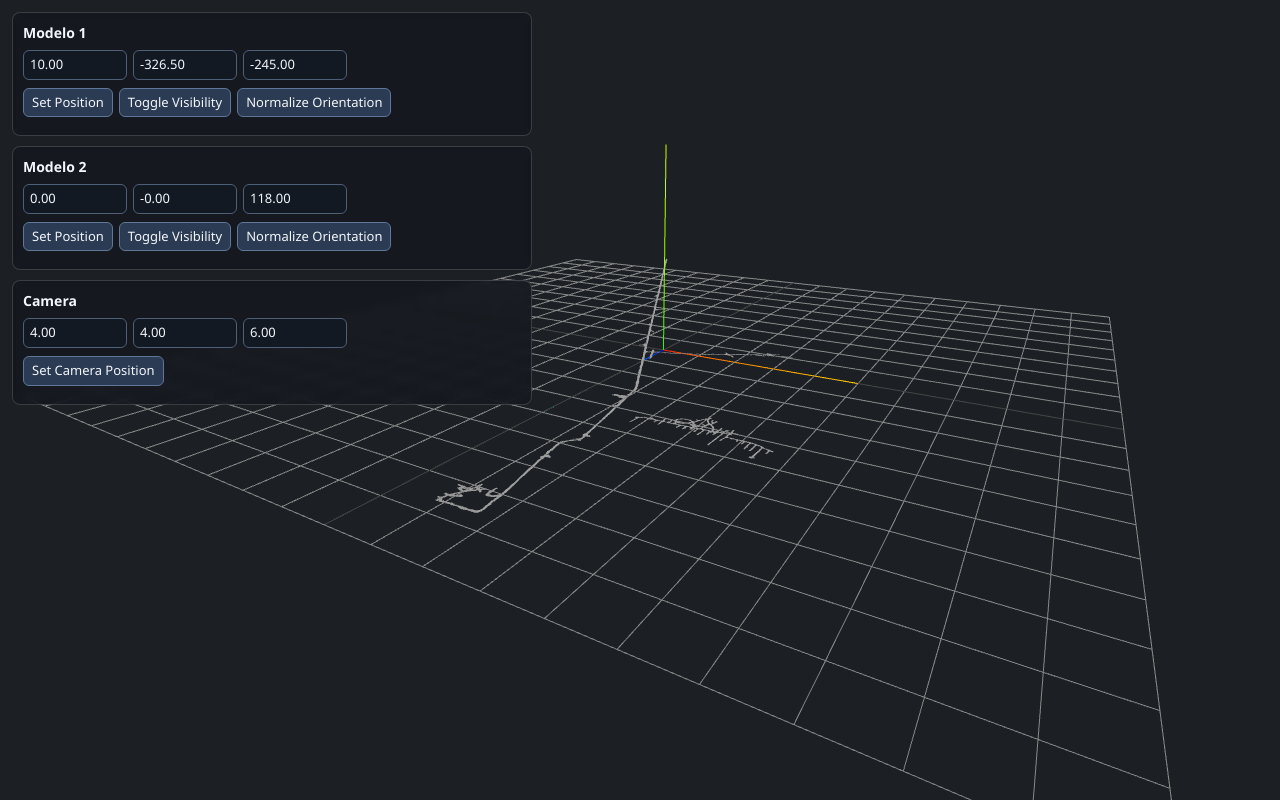
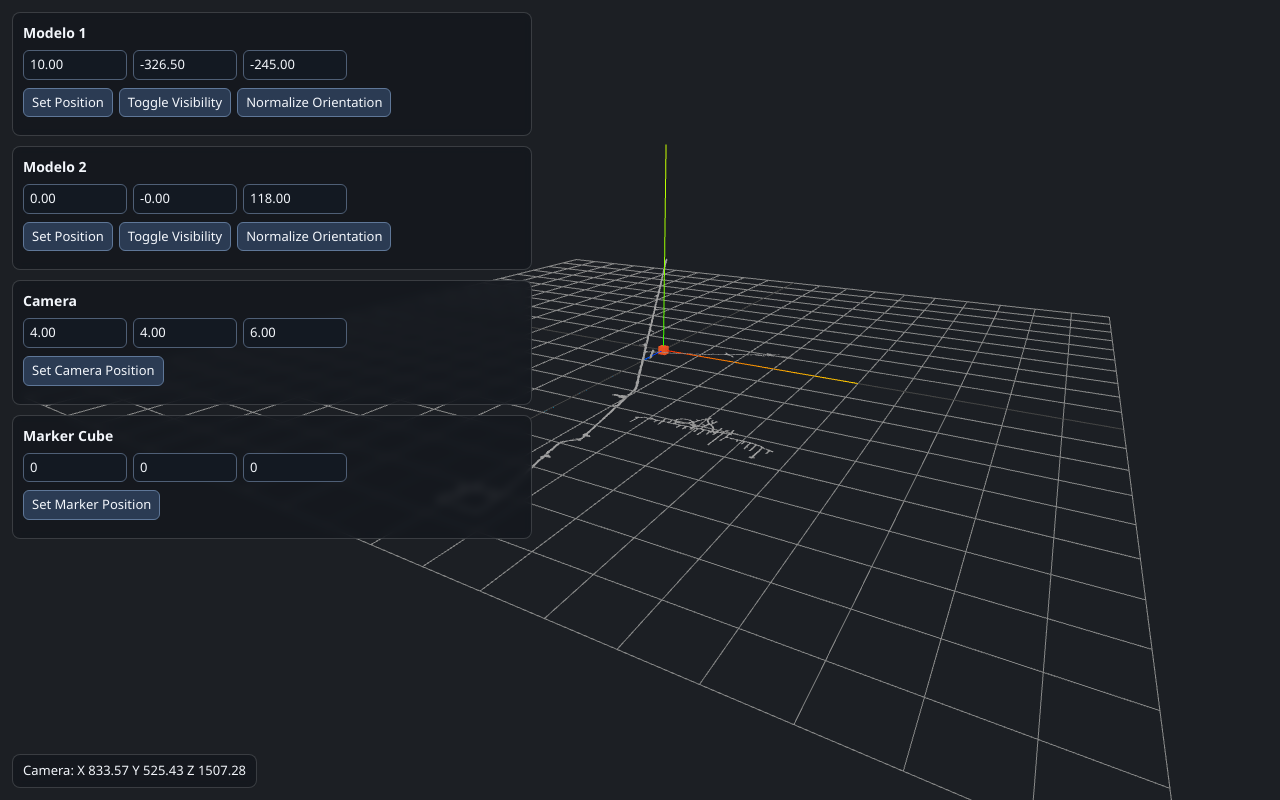
Before and after one commit to PascualDaniel/Squadmakers-modelLoader, a website with bundled scripts: page index.html in a window 1280 px wide. Built offline with nearby package versions, Linux system fonts and the light colour scheme; animation ran at ten frames a second.

Commit message:
Cubo y coordenadas camara

```diff
--- a/src/core/SceneManager.ts
+++ b/src/core/SceneManager.ts
@@ -1,13 +1,20 @@
-import { AxesHelper, Box3, Color, GridHelper, Group, Scene, Vector3 } from "three";
+import { AxesHelper, Box3, BoxGeometry, Color, GridHelper, Group, Mesh, MeshStandardMaterial, Scene, Vector3 } from "three";
 
 export class SceneManager {
 	public readonly scene: Scene;
 	private readonly models = new Map<string, Group>();
+	private readonly marker: Mesh;
 
 	constructor() {
 		this.scene = new Scene();
 		this.scene.background = new Color("#1c1f24");
 		this.addSpatialHelpers();
+		this.marker = this.createMarker();
+		this.scene.add(this.marker);
+	}
+
+	setMarkerPosition(x: number, y: number, z: number): void {
+		this.marker.position.set(x, y, z);
 	}
 
 	addModel(name: string, model: Group): void {
@@ -65,4 +72,17 @@ export class SceneManager {
 		this.scene.add(grid);
 		this.scene.add(axes);
 	}
+
+	private createMarker(): Mesh {
+		const geometry = new BoxGeometry(20, 20, 20);
+		const material = new MeshStandardMaterial({
+			color: "#ff5a1f",
+			emissive: "#ff5a1f",
+			emissiveIntensity: 0.4
+		});
+
+		const marker = new Mesh(geometry, material);
+		marker.name = "position-marker";
+		return marker;
+	}
 }
--- a/src/main.ts
+++ b/src/main.ts
@@ -128,7 +128,58 @@ function createControls(
 	cameraCard.append(cameraTitle, cameraPositionRow, cameraActionsRow);
 	panel.appendChild(cameraCard);
 
+	const markerCard = document.createElement("div");
+	markerCard.className = "viewer-controls-card";
+
+	const markerTitle = document.createElement("h3");
+	markerTitle.textContent = "Marker Cube";
+
+	const markerXInput = document.createElement("input");
+	markerXInput.type = "number";
+	markerXInput.step = "0.1";
+	markerXInput.placeholder = "x";
+	markerXInput.value = "0";
+
+	const markerYInput = document.createElement("input");
+	markerYInput.type = "number";
+	markerYInput.step = "0.1";
+	markerYInput.placeholder = "y";
+	markerYInput.value = "0";
+
+	const markerZInput = document.createElement("input");
+	markerZInput.type = "number";
+	markerZInput.step = "0.1";
+	markerZInput.placeholder = "z";
+	markerZInput.value = "0";
+
+	const markerPositionRow = document.createElement("div");
+	markerPositionRow.className = "viewer-controls-row";
+	markerPositionRow.append(markerXInput, markerYInput, markerZInput);
+
+	const setMarkerButton = document.createElement("button");
+	setMarkerButton.textContent = "Set Marker Position";
+	setMarkerButton.addEventListener("click", () => {
+		const x = Number(markerXInput.value || 0);
+		const y = Number(markerYInput.value || 0);
+		const z = Number(markerZInput.value || 0);
+		sceneManager.setMarkerPosition(x, y, z);
+	});
+
+	const markerActionsRow = document.createElement("div");
+	markerActionsRow.className = "viewer-controls-row";
+	markerActionsRow.append(setMarkerButton);
+
+	markerCard.append(markerTitle, markerPositionRow, markerActionsRow);
+	panel.appendChild(markerCard);
+
 	container.appendChild(panel);
+}
+
+function createCameraPositionOverlay(container: HTMLElement): HTMLDivElement {
+	const overlay = document.createElement("div");
+	overlay.className = "camera-position-overlay";
+	container.appendChild(overlay);
+	return overlay;
 }
 
 async function bootstrap(): Promise<void> {
@@ -160,6 +211,7 @@ async function bootstrap(): Promise<void> {
 	sceneManager.applyZUpToYUp("Modelo 1");
 	sceneManager.applyZUpToYUp("Modelo 2");
 	createControls(app, sceneManager, cameraController, ["Modelo 1", "Modelo 2"]);
+	const cameraPositionOverlay = createCameraPositionOverlay(app);
 
 
 
@@ -184,6 +236,8 @@ async function bootstrap(): Promise<void> {
 	const animate = () => {
 		requestAnimationFrame(animate);
 		cameraController.controls.update();
+		const position = cameraController.camera.position;
+		cameraPositionOverlay.textContent = `Camera: X ${position.x.toFixed(2)}  Y ${position.y.toFixed(2)}  Z ${position.z.toFixed(2)}`;
 		renderer.renderer.render(sceneManager.scene, cameraController.camera);
 	};
 
--- a/styles.css
+++ b/styles.css
@@ -73,3 +73,18 @@ canvas {
 .viewer-controls button:hover {
   background: #345075;
 }
+
+.camera-position-overlay {
+  position: absolute;
+  left: 12px;
+  bottom: 12px;
+  z-index: 10;
+  padding: 8px 10px;
+  border-radius: 8px;
+  border: 1px solid rgba(255, 255, 255, 0.16);
+  background: rgba(20, 24, 30, 0.82);
+  color: #f3f6fb;
+  font: 13px/1.2 ui-sans-serif, "Segoe UI", sans-serif;
+  backdrop-filter: blur(4px);
+  pointer-events: none;
+}
```
Also changed, not shown: dist/core/SceneManager.js, dist/main.js.
